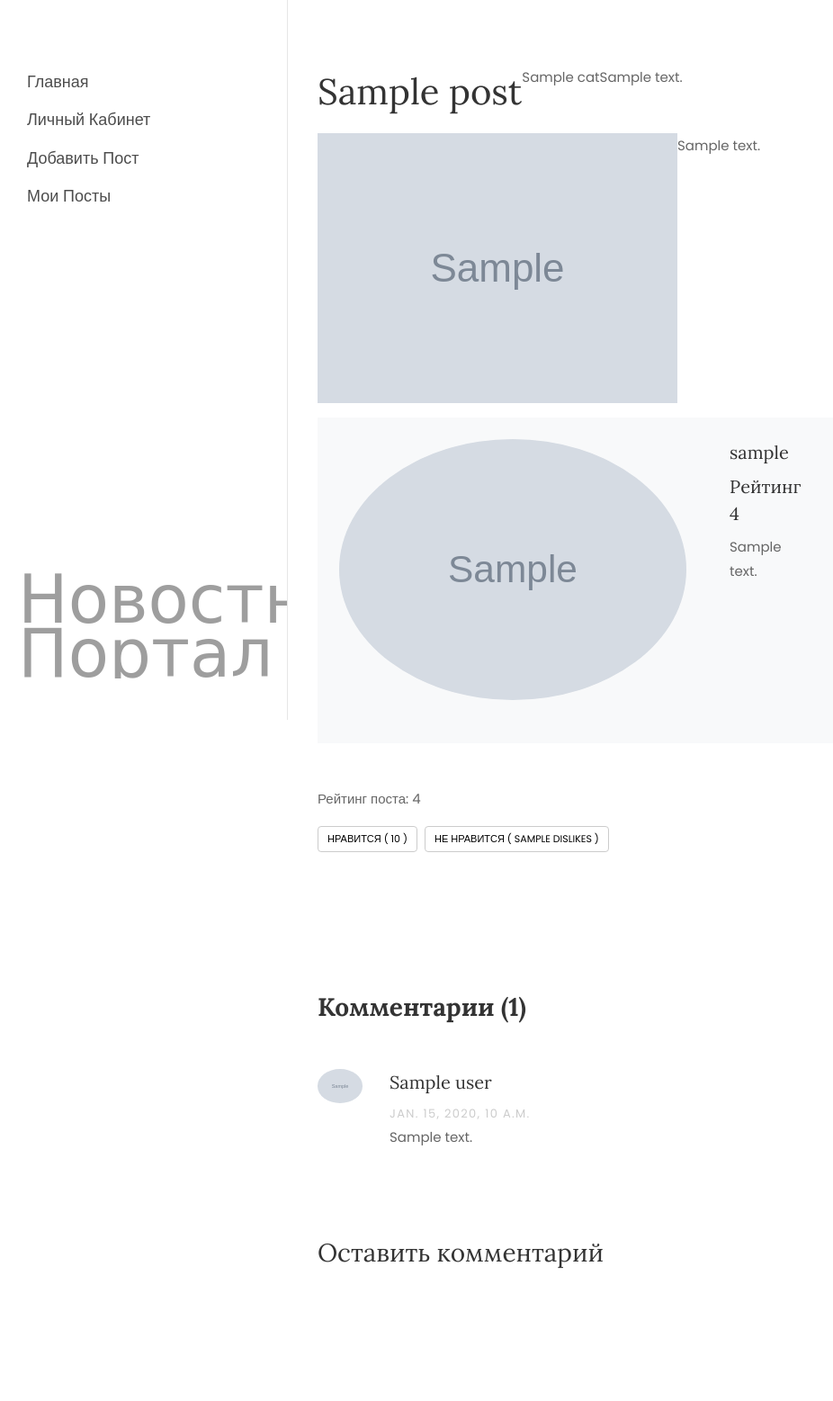
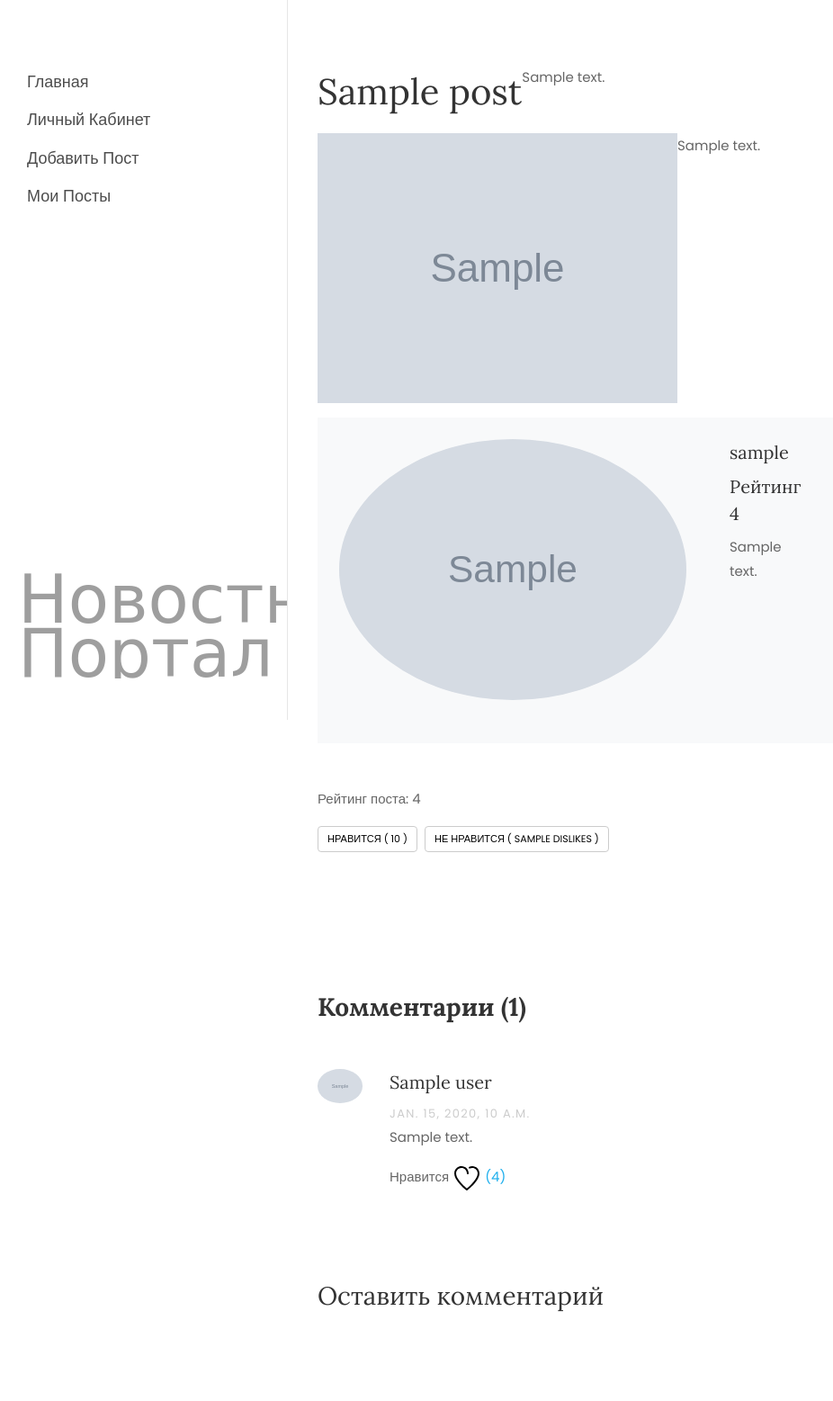
Before and after one commit to Stasnislawe/newsportal, a Django app: template newsportal/templates/post/post.html in a window 1280 px wide. Shown: the whole page at 90% size, without its empty margins (0-926 px from the left). Before the commit the page ends 1410 px from the top, so only its background shows below. Run offline with Django 3.2, Linux system fonts and the light colour scheme; the template is opened without the code that fills it: most values are stand-ins (such as "Sample title", 1, 10 or a date in 2020); grey boxes marked "Sample" are stand-in pictures; some libraries are stand-ins or nearby versions; grey boxes are pictures that could not be loaded.

Commit message:
Отображение лайков коммента

```diff
--- a/newsportal/templates/post/post.html
+++ b/newsportal/templates/post/post.html
@@ -15,7 +15,6 @@ Post
 
 	    				<div class="row pt-md-4">
 	    					<h1 class="mb-3">{{ post.heading }}</h1>
-							{% for i in cats %}<p>{{i}}</p>{% endfor %}
 		            <p>{{ post.text }}</p>
 		            <p>
 		              <img src="{{ post.image.url }}" alt="" class="img-fluid">
@@ -59,6 +58,8 @@ Post
 								<h3>{{ com.user }}</h3>
 								<div class="meta">{{ com.time_create_comment }}</div>
 								<p>{{ com.comment }}</p>
+								  <p>Нравится<a href="{% url 'comment_rate' com.pk %}">{% if com.commentrating.rating %} <svg enable-background="new 0 0 32 32" height="32px" id="Layer_1" version="1.1" viewBox="0 0 32 32" width="32px" xml:space="preserve" xmlns="http://www.w3.org/2000/svg" xmlns:xlink="http://www.w3.org/1999/xlink"><g><polyline fill="none" points="   649,137.999 675,137.999 675,155.999 661,155.999  " stroke="#FFFFFF" stroke-linecap="round" stroke-linejoin="round" stroke-miterlimit="10" stroke-width="2"/><polyline fill="none" points="   653,155.999 649,155.999 649,141.999  " stroke="#FFFFFF" stroke-linecap="round" stroke-linejoin="round" stroke-miterlimit="10" stroke-width="2"/><polyline fill="none" points="   661,156 653,162 653,156  " stroke="#FFFFFF" stroke-linecap="round" stroke-linejoin="round" stroke-miterlimit="10" stroke-width="2"/></g><g><g><path d="M16,30c-0.215,0-0.43-0.069-0.61-0.207C14.844,29.372,2,19.396,2,11c0-4.411,3.589-8,8-8s8,3.589,8,8c0,0.552-0.447,1-1,1    c-0.552,0-1-0.448-1-1c0-3.309-2.691-6-6-6s-6,2.691-6,6c0,6.467,9.477,14.653,12,16.719C18.522,25.653,28,17.46,28,11    c0-3.309-2.691-6-6-6c-0.895,0-1.756,0.192-2.559,0.57c-0.5,0.236-1.097,0.021-1.331-0.478c-0.235-0.5-0.021-1.095,0.478-1.331    C19.66,3.256,20.808,3,22,3c4.411,0,8,3.589,8,8c0,8.396-12.844,18.372-13.39,18.793C16.43,29.931,16.215,30,16,30z"/></g></g></svg> ({{ com.commentrating.rating }}){% else %}
+									  <svg enable-background="new 0 0 32 32" height="32px" id="Layer_1" version="1.1" viewBox="0 0 32 32" width="32px" xml:space="preserve" xmlns="http://www.w3.org/2000/svg" xmlns:xlink="http://www.w3.org/1999/xlink"><g><polyline fill="none" points="   649,137.999 675,137.999 675,155.999 661,155.999  " stroke="#FFFFFF" stroke-linecap="round" stroke-linejoin="round" stroke-miterlimit="10" stroke-width="2"/><polyline fill="none" points="   653,155.999 649,155.999 649,141.999  " stroke="#FFFFFF" stroke-linecap="round" stroke-linejoin="round" stroke-miterlimit="10" stroke-width="2"/><polyline fill="none" points="   661,156 653,162 653,156  " stroke="#FFFFFF" stroke-linecap="round" stroke-linejoin="round" stroke-miterlimit="10" stroke-width="2"/></g><g><g><path d="M16,30c-0.215,0-0.43-0.069-0.61-0.207C14.844,29.372,2,19.396,2,11c0-4.411,3.589-8,8-8s8,3.589,8,8c0,0.552-0.447,1-1,1    c-0.552,0-1-0.448-1-1c0-3.309-2.691-6-6-6s-6,2.691-6,6c0,6.467,9.477,14.653,12,16.719C18.522,25.653,28,17.46,28,11    c0-3.309-2.691-6-6-6c-0.895,0-1.756,0.192-2.559,0.57c-0.5,0.236-1.097,0.021-1.331-0.478c-0.235-0.5-0.021-1.095,0.478-1.331    C19.66,3.256,20.808,3,22,3c4.411,0,8,3.589,8,8c0,8.396-12.844,18.372-13.39,18.793C16.43,29.931,16.215,30,16,30z"/></g></g></svg>{% endif %}</a></p>
 								  {% if request.user == com.user or requst.user == com.commentpost.author.user %}
 <!--								  <a href="{% url 'comment_del' com.pk %}">Удалить комментарий</a>-->
 								  <a href="javascript:void()" onclick="delete_question{{com.pk}}()">Удалить</a>
```
